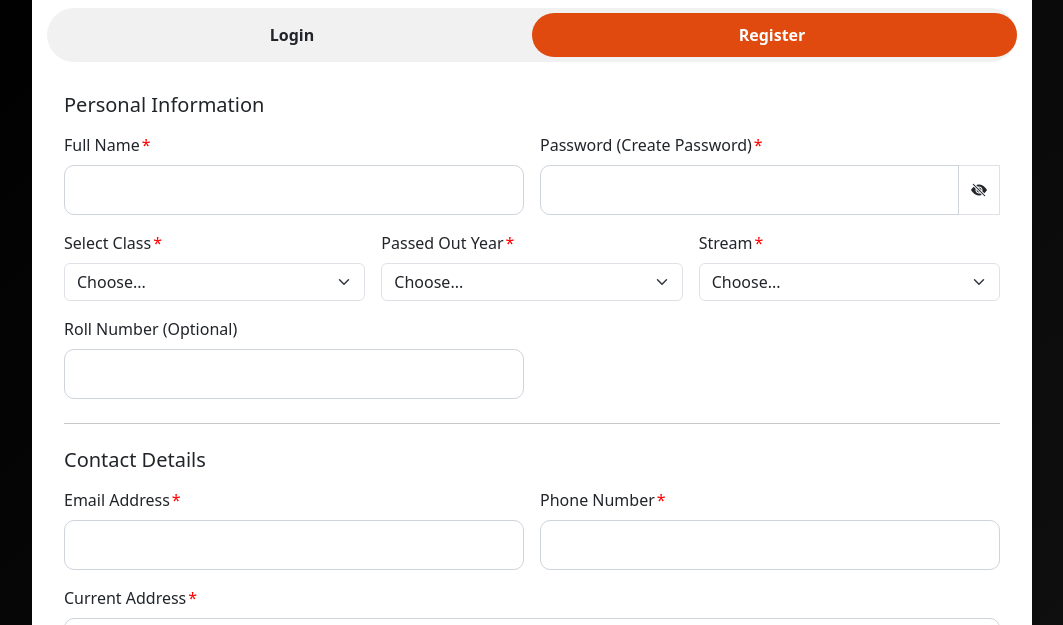
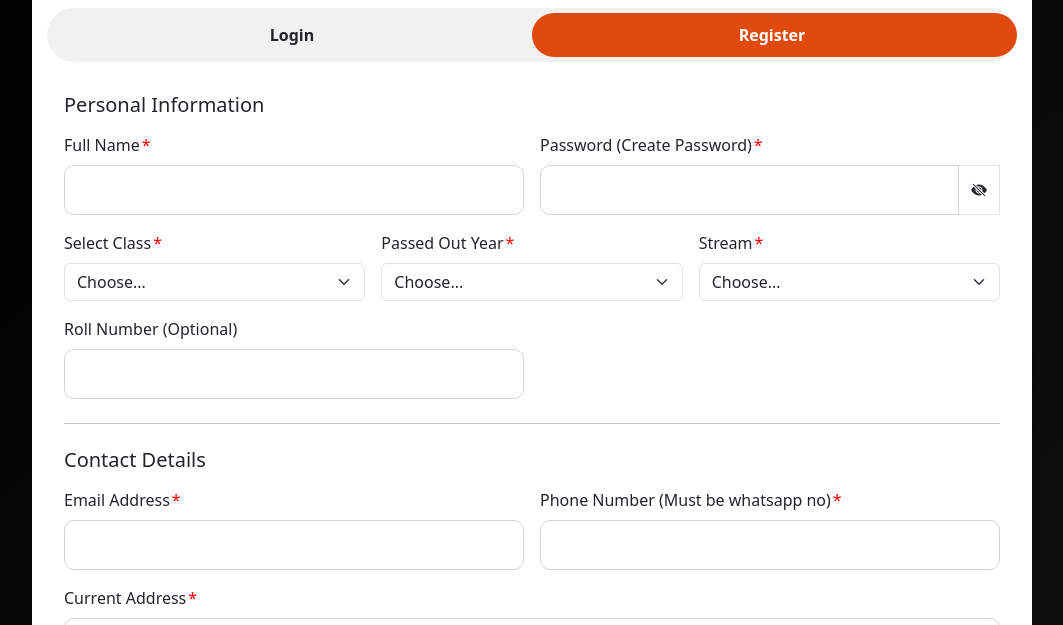
Before and after one commit to shankarcoder23/EX-srrian, a plain HTML site: page index.html in a window 1280 px wide. Both pictures are taken after a click on the element "Register". Shown: the part 102-727 px from the top of the page, without its empty margins (108-1171 px from the left). Drawn offline with nearby package versions, Linux system fonts and the light colour scheme; a web font is replaced by a local one.

Commit message:
correction

```diff
--- a/index.html
+++ b/index.html
@@ -274,7 +274,7 @@
             <div class="invalid-feedback">Enter valid email.</div>
           </div>
           <div class="col-md-6">
-            <label class="form-label required">Phone Number</label>
+            <label class="form-label required">Phone Number (Must be whatsapp no)</label>
             <input type="tel" class="form-control" pattern="[0-9]{10}" required>
             <div class="invalid-feedback">Enter 10 digit number.</div>
           </div>
```
